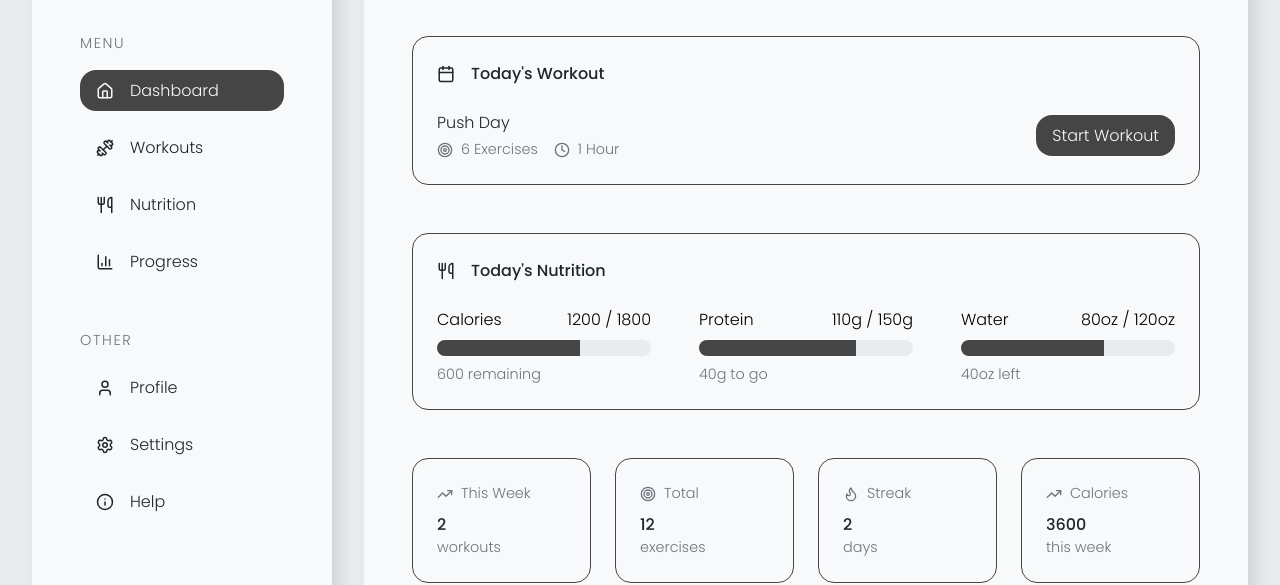
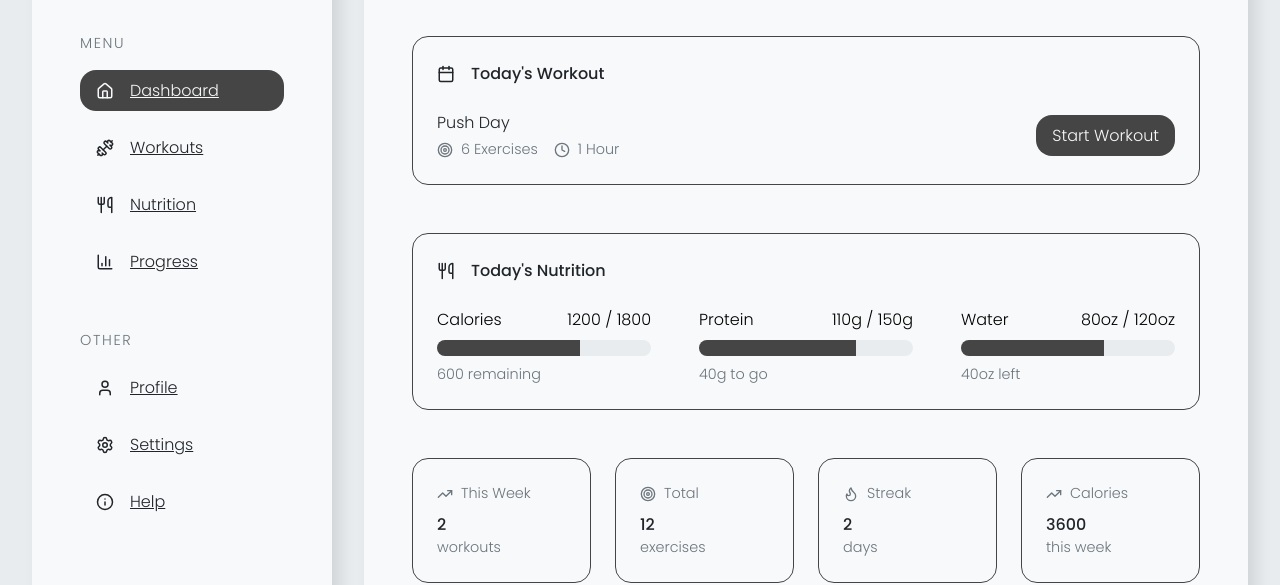
Before and after one commit to nvonil/lvn-fit, a React (Vite) app: page / in a window 1280 px wide. Shown: the part 147-732 px from the top of the page. Built offline with nearby package versions, Linux system fonts and the light colour scheme.

Commit message:
Set up React Router with App, SidebarLink, and sidebarLinks

```diff
--- a/src/App.jsx
+++ b/src/App.jsx
@@ -1,18 +1,26 @@
+import { BrowserRouter as Router, Routes, Route } from "react-router-dom";
+
 import Sidebar from "./components/sidebar/Sidebar";
 import Dashboard from "./components/pages/dashboard/Dashboard";
+import Workouts from "./components/pages/workouts/Workouts";
 
 import "./styles/App.css";
 
 function App() {
     return (
-        <div className="app-container">
-            <Sidebar />
-            <div className="page-container">
-                <Dashboard />
+        <Router>
+            <div className="app-container">
+                <Sidebar />
+                <div className="page-container">
+                    <Routes>
+                        <Route path="/" element={<Dashboard />} />
+                        <Route path="/workouts" element={<Workouts />} />
+                    </Routes>
 
-                <footer className="page-footer">&copy; 2025 LVN Fit</footer>
+                    <footer className="page-footer text-secondary">&copy; 2025 LVN Fit</footer>
+                </div>
             </div>
-        </div>
+        </Router>
     );
 }
 
--- a/src/components/sidebar/SidebarLink.jsx
+++ b/src/components/sidebar/SidebarLink.jsx
@@ -1,17 +1,14 @@
-// recieves and destructures props from Sidebar.jsx
-const SidebarLink = ({ link, active, setActive }) => {
+import { Link, useLocation } from "react-router-dom";
+
+const SidebarLink = ({ link }) => {
+    const location = useLocation();
     const LinkIcon = link.icon;
 
     return (
-        <div
-            // checks if active state matches the link's name
-            className={`sidebar-link ${active === link.name ? "active" : ""}`}
-            // updates active state when link is clicked
-            onClick={() => setActive(link.name)}
-        >
+        <Link to={link.path} className={`sidebar-link text-primary ${location.pathname === link.path ? "active" : ""}`}>
             <LinkIcon size={18} />
             {link.name}
-        </div>
+        </Link>
     );
 };
 
--- a/src/components/sidebar/sidebarLinks.js
+++ b/src/components/sidebar/sidebarLinks.js
@@ -2,14 +2,14 @@ import { House, Dumbbell, Utensils, ChartColumn, User, Settings, Info } from "lu
 
 export const sidebarLinks = {
     menu: [
-        { name: "Dashboard", icon: House },
-        { name: "Workouts", icon: Dumbbell },
-        { name: "Nutrition", icon: Utensils },
-        { name: "Progress", icon: ChartColumn },
+        { name: "Dashboard", icon: House, path: "/" },
+        { name: "Workouts", icon: Dumbbell, path: "/workouts" },
+        { name: "Nutrition", icon: Utensils, path: "/nutrition" },
+        { name: "Progress", icon: ChartColumn, path: "/progress" },
     ],
     other: [
-        { name: "Profile", icon: User },
-        { name: "Settings", icon: Settings },
-        { name: "Help", icon: Info },
+        { name: "Profile", icon: User, path: "/profile" },
+        { name: "Settings", icon: Settings, path: "/settings" },
+        { name: "Help", icon: Info, path: "/help" },
     ],
 };
```
